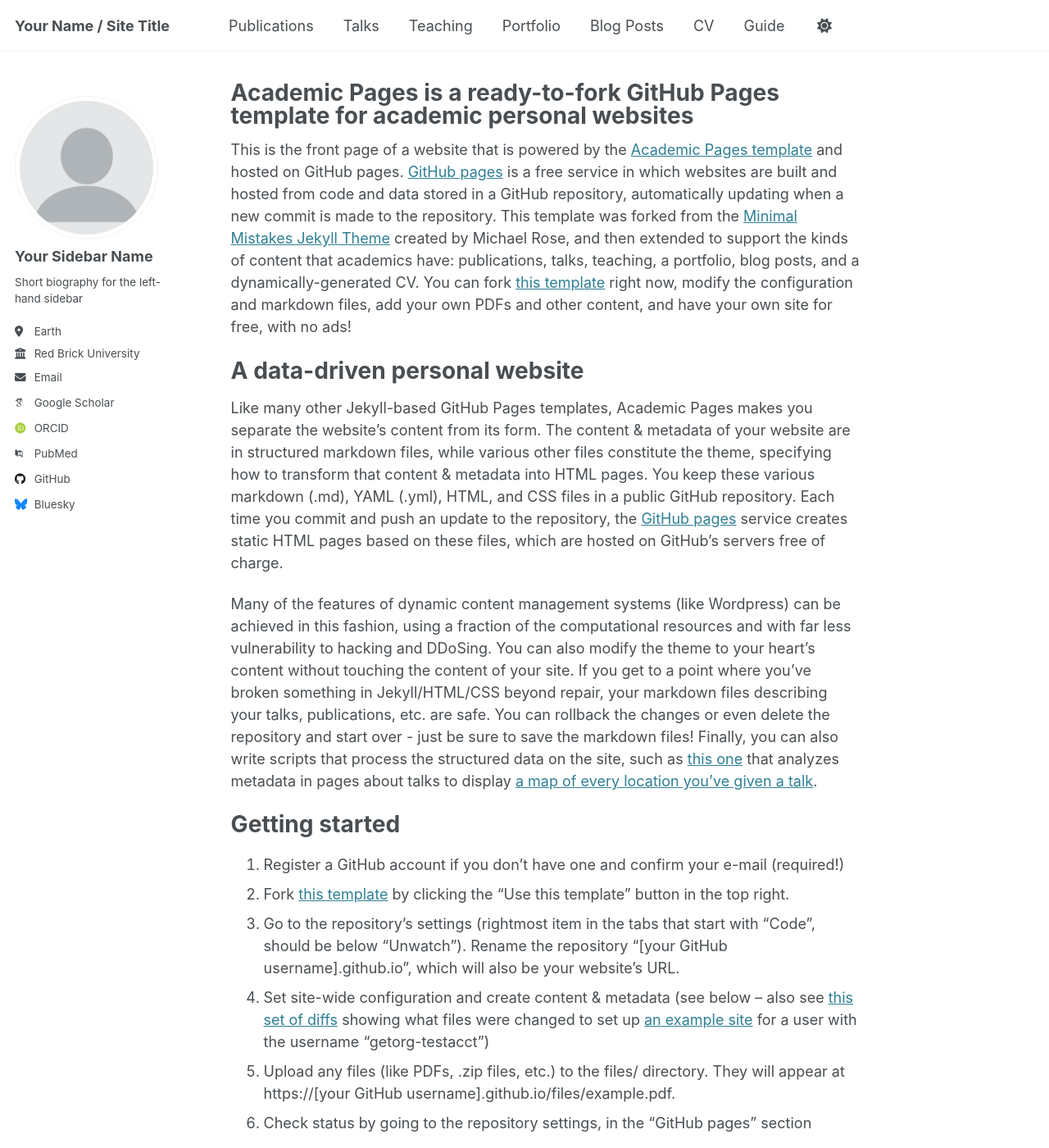
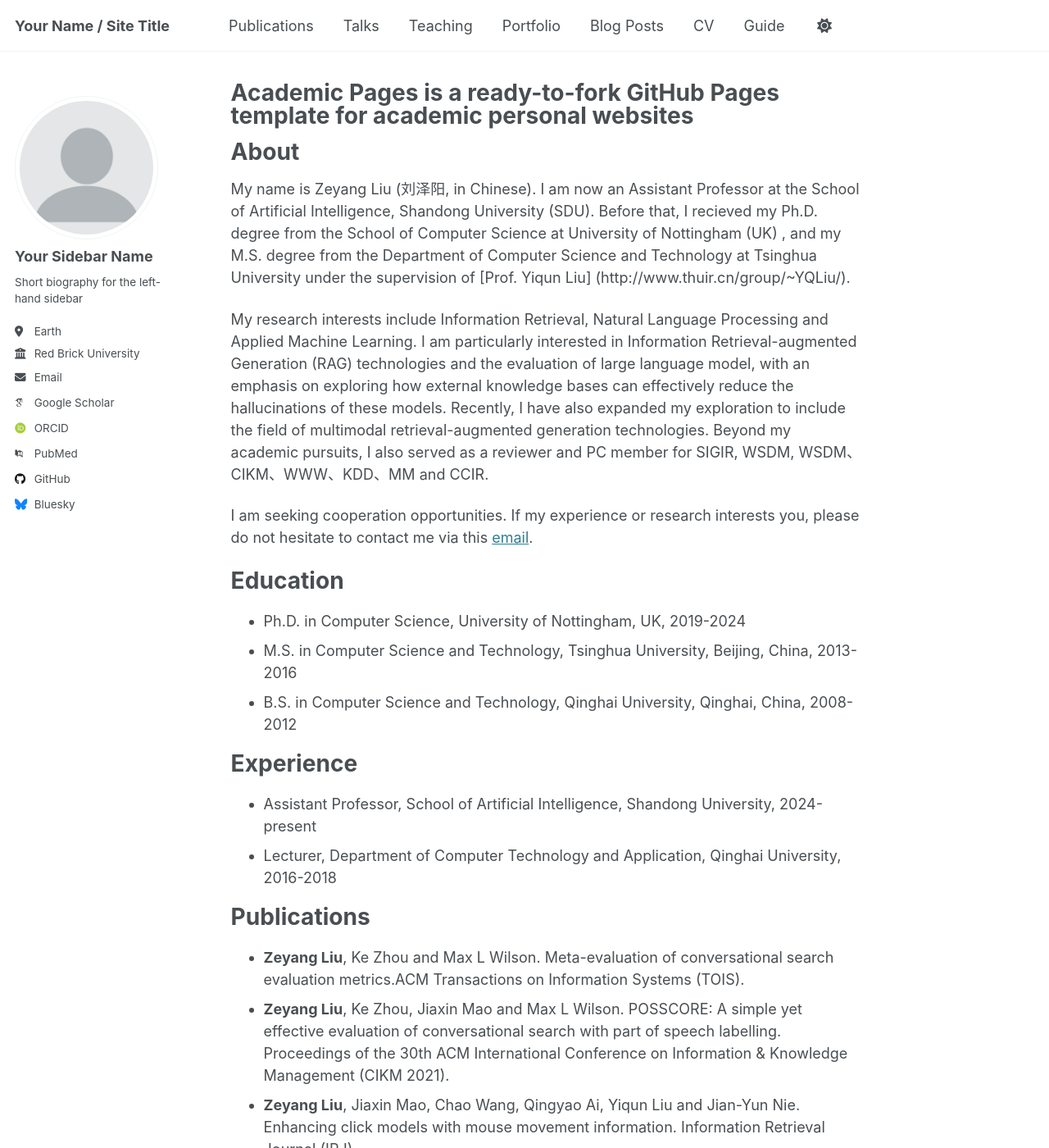
Before and after one commit to zy-liu/zy-liu.github.io, a Jekyll site: the page built from _pages/about.md, in a window 1280 px wide and 1400 px high. Shown: the whole window at 82% size. Built offline with Jekyll 4.4.1, drawn with Linux system fonts in a browser that asks for light colours; some web fonts are replaced; some of the changed text lies outside the part shown.

Commit message:
Add my info.md

```diff
--- a/_pages/about.md
+++ b/_pages/about.md
@@ -7,43 +7,27 @@ redirect_from:
   - /about.html
 ---
 
-This is the front page of a website that is powered by the [Academic Pages template](https://github.com/academicpages/academicpages.github.io) and hosted on GitHub pages. [GitHub pages](https://pages.github.com) is a free service in which websites are built and hosted from code and data stored in a GitHub repository, automatically updating when a new commit is made to the repository. This template was forked from the [Minimal Mistakes Jekyll Theme](https://mmistakes.github.io/minimal-mistakes/) created by Michael Rose, and then extended to support the kinds of content that academics have: publications, talks, teaching, a portfolio, blog posts, and a dynamically-generated CV. You can fork [this template](https://github.com/academicpages/academicpages.github.io) right now, modify the configuration and markdown files, add your own PDFs and other content, and have your own site for free, with no ads!
+# About
 
-A data-driven personal website
-======
-Like many other Jekyll-based GitHub Pages templates, Academic Pages makes you separate the website's content from its form. The content & metadata of your website are in structured markdown files, while various other files constitute the theme, specifying how to transform that content & metadata into HTML pages. You keep these various markdown (.md), YAML (.yml), HTML, and CSS files in a public GitHub repository. Each time you commit and push an update to the repository, the [GitHub pages](https://pages.github.com/) service creates static HTML pages based on these files, which are hosted on GitHub's servers free of charge.
+My name is Zeyang Liu (刘泽阳, in Chinese). I am now an Assistant Professor at the School of Artificial Intelligence, Shandong University (SDU). Before that, I recieved my Ph.D. degree from the School of Computer Science at University of Nottingham (UK) , and my M.S. degree from the Department of Computer Science and Technology at Tsinghua University under the supervision of [Prof. Yiqun Liu] (http://www.thuir.cn/group/~YQLiu/).
 
-Many of the features of dynamic content management systems (like Wordpress) can be achieved in this fashion, using a fraction of the computational resources and with far less vulnerability to hacking and DDoSing. You can also modify the theme to your heart's content without touching the content of your site. If you get to a point where you've broken something in Jekyll/HTML/CSS beyond repair, your markdown files describing your talks, publications, etc. are safe. You can rollback the changes or even delete the repository and start over - just be sure to save the markdown files! Finally, you can also write scripts that process the structured data on the site, such as [this one](https://github.com/academicpages/academicpages.github.io/blob/master/talkmap.ipynb) that analyzes metadata in pages about talks to display [a map of every location you've given a talk](https://academicpages.github.io/talkmap.html).
+My research interests include Information Retrieval, Natural Language Processing and Applied Machine Learning. I am particularly interested in Information Retrieval-augmented Generation (RAG) technologies and the evaluation of large language model, with an emphasis on exploring how external knowledge bases can effectively reduce the hallucinations of these models. Recently, I have also expanded my exploration to include the field of multimodal retrieval-augmented generation technologies. Beyond my academic pursuits, I also served as a reviewer and PC member for SIGIR, WSDM, WSDM、CIKM、WWW、KDD、MM and CCIR.
 
-Getting started
-======
-1. Register a GitHub account if you don't have one and confirm your e-mail (required!)
-1. Fork [this template](https://github.com/academicpages/academicpages.github.io) by clicking the "Use this template" button in the top right.
-1. Go to the repository's settings (rightmost item in the tabs that start with "Code", should be below "Unwatch"). Rename the repository "[your GitHub username].github.io", which will also be your website's URL.
-1. Set site-wide configuration and create content & metadata (see below -- also see [this set of diffs](http://archive.is/3TPas) showing what files were changed to set up [an example site](https://getorg-testacct.github.io) for a user with the username "getorg-testacct")
-1. Upload any files (like PDFs, .zip files, etc.) to the files/ directory. They will appear at https://[your GitHub username].github.io/files/example.pdf.
-1. Check status by going to the repository settings, in the "GitHub pages" section
+I am seeking cooperation opportunities. If my experience or research interests you, please do not hesitate to contact me via this [email](mailto:zeyangliu@sdu.edu.cn).
 
-Site-wide configuration
-------
-The main configuration file for the site is in the base directory in [_config.yml](https://github.com/academicpages/academicpages.github.io/blob/master/_config.yml), which defines the content in the sidebars and other site-wide features. You will need to replace the default variables with ones about yourself and your site's github repository. The configuration file for the top menu is in [_data/navigation.yml](https://github.com/academicpages/academicpages.github.io/blob/master/_data/navigation.yml). For example, if you don't have a portfolio or blog posts, you can remove those items from that navigation.yml file to remove them from the header.
+# Education
+- Ph.D. in Computer Science, University of Nottingham, UK, 2019-2024
+- M.S. in Computer Science and Technology, Tsinghua University, Beijing, China, 2013-2016
+- B.S. in Computer Science and Technology, Qinghai University, Qinghai, China, 2008-2012
 
-Create content & metadata
-------
-For site content, there is one markdown file for each type of content, which are stored in directories like _publications, _talks, _posts, _teaching, or _pages. For example, each talk is a markdown file in the [_talks directory](https://github.com/academicpages/academicpages.github.io/tree/master/_talks). At the top of each markdown file is structured data in YAML about the talk, which the theme will parse to do lots of cool stuff. The same structured data about a talk is used to generate the list of talks on the [Talks page](https://academicpages.github.io/talks), each [individual page](https://academicpages.github.io/talks/2012-03-01-talk-1) for specific talks, the talks section for the [CV page](https://academicpages.github.io/cv), and the [map of places you've given a talk](https://academicpages.github.io/talkmap.html) (if you run this [python file](https://github.com/academicpages/academicpages.github.io/blob/master/talkmap.py) or [Jupyter notebook](https://github.com/academicpages/academicpages.github.io/blob/master/talkmap.ipynb), which creates the HTML for the map based on the contents of the _talks directory).
+# Experience
+- Assistant Professor, School of Artificial Intelligence, Shandong University, 2024-present
+- Lecturer, Department of Computer Technology and Application, Qinghai University, 2016-2018
 
-**Markdown generator**
-
-The repository includes [a set of Jupyter notebooks](https://github.com/academicpages/academicpages.github.io/tree/master/markdown_generator
-) that converts a CSV containing structured data about talks or presentations into individual markdown files that will be properly formatted for the Academic Pages template. The sample CSVs in that directory are the ones I used to create my own personal website at stuartgeiger.com. My usual workflow is that I keep a spreadsheet of my publications and talks, then run the code in these notebooks to generate the markdown files, then commit and push them to the GitHub repository.
-
-How to edit your site's GitHub repository
-------
-Many people use a git client to create files on their local computer and then push them to GitHub's servers. If you are not familiar with git, you can directly edit these configuration and markdown files directly in the github.com interface. Navigate to a file (like [this one](https://github.com/academicpages/academicpages.github.io/blob/master/_talks/2012-03-01-talk-1.md) and click the pencil icon in the top right of the content preview (to the right of the "Raw | Blame | History" buttons). You can delete a file by clicking the trashcan icon to the right of the pencil icon. You can also create new files or upload files by navigating to a directory and clicking the "Create new file" or "Upload files" buttons.
-
-Example: editing a markdown file for a talk
-![Editing a markdown file for a talk](/images/editing-talk.png)
-
-For more info
-------
-More info about configuring Academic Pages can be found in [the guide](https://academicpages.github.io/markdown/), the [growing wiki](https://github.com/academicpages/academicpages.github.io/wiki), and you can always [ask a question on GitHub](https://github.com/academicpages/academicpages.github.io/discussions). The [guides for the Minimal Mistakes theme](https://mmistakes.github.io/minimal-mistakes/docs/configuration/) (which this theme was forked from) might also be helpful.
+# Publications
+- **Zeyang Liu**, Ke Zhou and Max L Wilson. Meta-evaluation of conversational search evaluation metrics.ACM Transactions on Information Systems (TOIS).
+- **Zeyang Liu**, Ke Zhou, Jiaxin Mao and Max L Wilson. POSSCORE: A simple yet effective evaluation of conversational search with part of speech labelling. Proceedings of the 30th ACM International Conference on Information & Knowledge Management (CIKM 2021).
+- **Zeyang Liu**, Jiaxin Mao, Chao Wang, Qingyao Ai, Yiqun Liu and Jian-Yun Nie. Enhancing click models with mouse movement information. Information Retrieval Journal (IRJ).
+- Yiqun Liu, **Zeyang Liu**, Ke Zhou, Meng Wang, Huanbo Luan, Chao Wang, Min Zhang and Shaoping Ma. Predicting search user examination with visual saliency. Proceedings of the 39th International ACM SIGIR conference on Research and Development in Information Retrieval (SIGIR 2016).
+- **Zeyang Liu**, Yiqun Liu, Ke Zhou, Min Zhang and Shaoping Ma. Influence of vertical result in web search examination. Proceedings of the 38th international acm sigir conference on research and development in information retrieval (SIGIR 2015).
+- **Zeyang Liu**, Yiqun Liu, Min Zhang and Shaoping Ma. Information Retrieval Technology: 10th Asia Information Retrieval Societies Conference (AIRS 2014).
```
